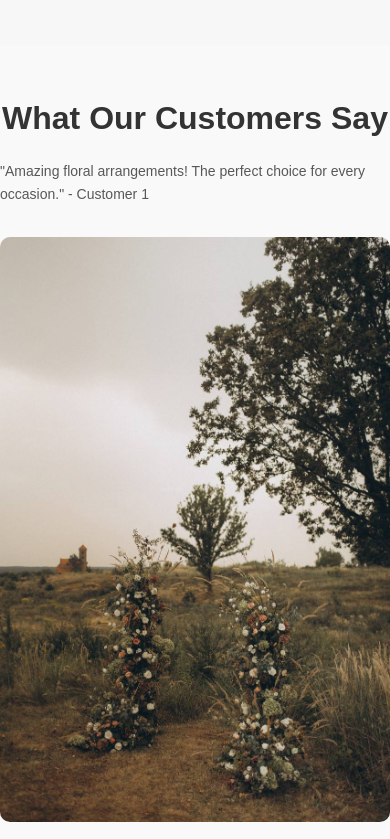
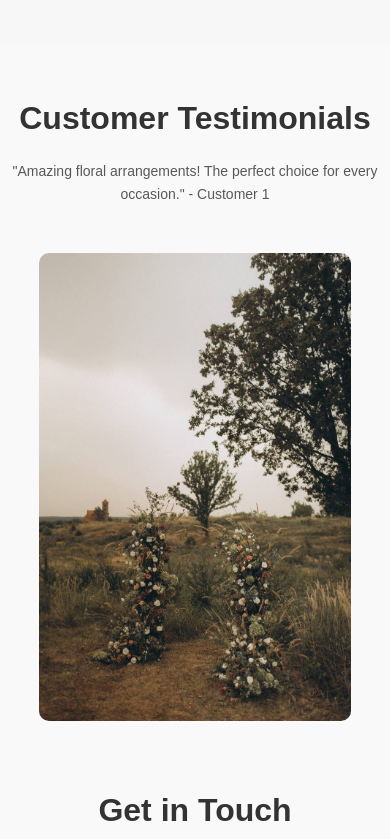
Before and after one commit to julio1304/Flowers, a plain HTML site: page index.html in a window 390 px wide. Shown: the part 3057-3896 px from the top of the page. Drawn offline with Linux system fonts and the light colour scheme.

Commit message:
Updated testimonial section heading and adjusted mobile layout

```diff
--- a/index.html
+++ b/index.html
@@ -53,7 +53,7 @@
     </section>
 
     <section id="testimonials">
-        <h2>What Our Customers Say</h2>
+        <h2>Customer Testimonials</h2>
         <div class="testimonial-container" id="testimonial-container">
         </div>
     </section>
--- a/styles.css
+++ b/styles.css
@@ -338,6 +338,26 @@ footer p {
     font-size: 1.5rem;
   }
 
+  /* Adjust testimonial image size */
+  .testimonial-image {
+    width: 80%; /* Reduce width */
+    margin-bottom: 1rem;
+    height: auto;
+  }
+
+  /* Center testimonial text */
+  .testimonial-text {
+    text-align: center; /* Center the text */
+    width: 100%; /* Ensure the text takes full width */
+    margin-bottom: 1rem; /* Add some spacing at the bottom */
+  }
+
+  /* Adjust testimonial container layout */
+  .testimonial-container {
+    flex-direction: column; /* Stack the image and text */
+    align-items: center; /* Center both items */
+  }
+
   footer {
     padding: 1rem;
     font-size: 0.9rem;
```
